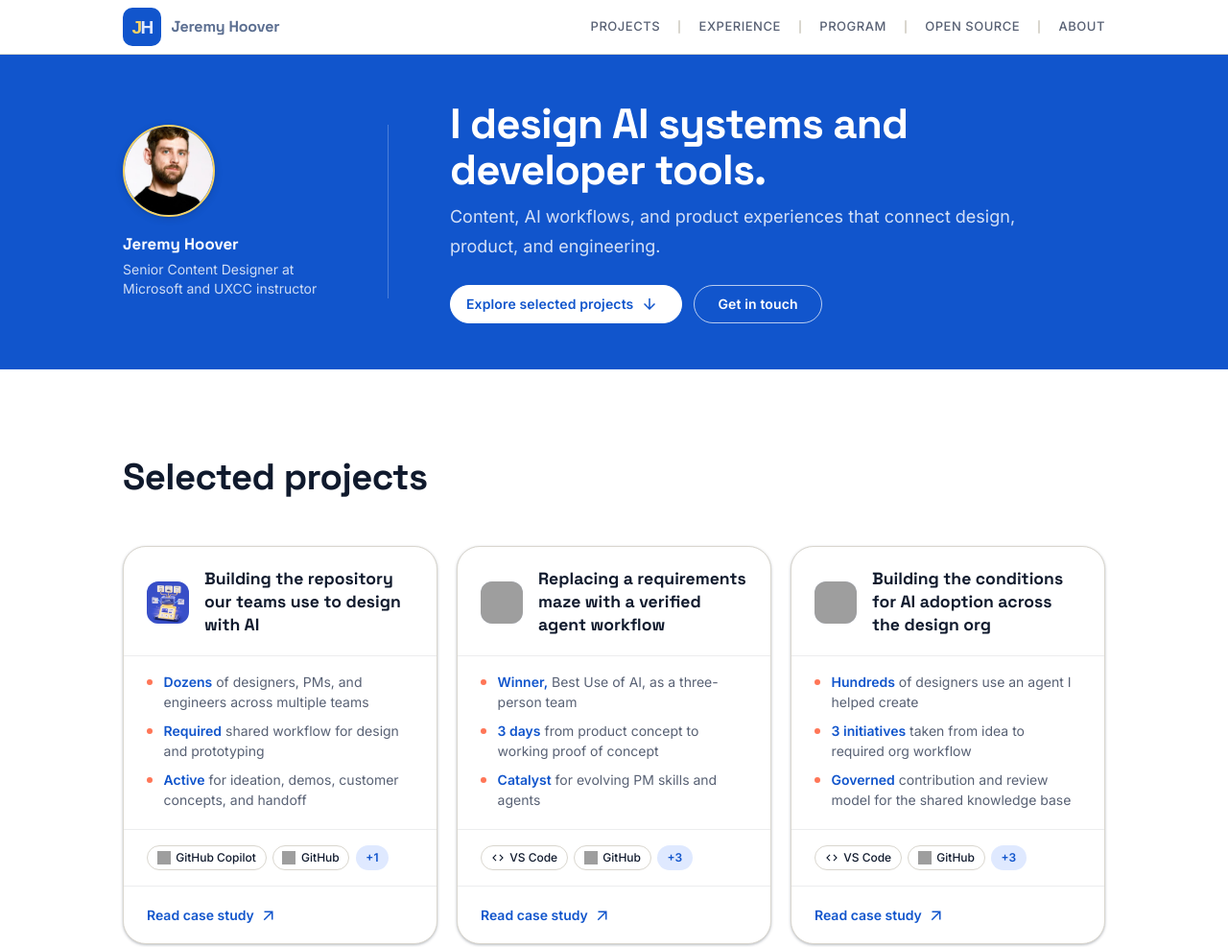
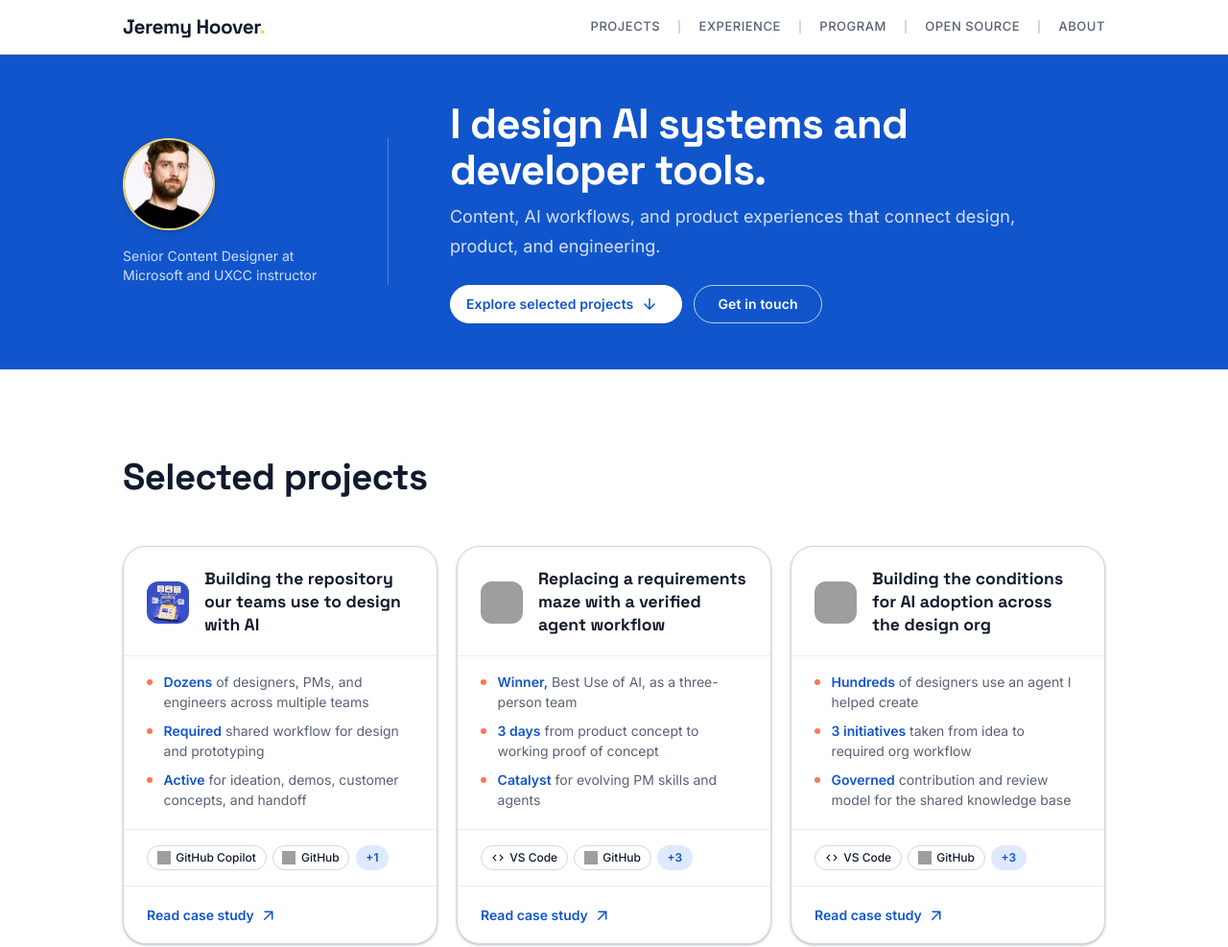
Before and after one commit to jeremydhoover-blip/portfolio, an Astro site: page / in a window 1280 px wide. Shown: the top 987 px of the page at 96% size. Built offline with nearby package versions, Linux system fonts and the light colour scheme; Astro itself is replaced by a stand-in of ours; grey boxes are pictures that could not be loaded.

Commit message:
Replace the header tile with a name wordmark
The header now shows "Jeremy Hoover." in type with a yellow period instead
of the blue JH tile, and the hero no longer repeats the name above the role.

Co-Authored-By: Claude Opus 5.5 <noreply@anthropic.com>

```diff
--- a/src/layouts/Base.astro
+++ b/src/layouts/Base.astro
@@ -38,8 +38,7 @@ const favicon = `${base}/images/brand-icon.svg?v=4`;
     <nav class="nav" aria-label="Primary navigation">
       <div class="container nav__inner">
         <a href={`${base}/`} class="nav__logo" aria-label="Jeremy Hoover, home">
-          <img src={favicon} alt="" width="48" height="48" />
-          <span>Jeremy Hoover</span>
+          <span class="nav__wordmark">Jeremy Hoover<span class="nav__dot" aria-hidden="true">.</span></span>
         </a>
         <ul class="nav__links">
           <li><a href={`${base}/#projects`}>Projects</a></li>
--- a/src/pages/index.astro
+++ b/src/pages/index.astro
@@ -12,7 +12,6 @@ const base = import.meta.env.BASE_URL.replace(/\/$/, '');
       <div class="hero__id">
         <img class="hero__avatar" src={`${base}/images/jeremy-hoover.jpg`} alt="Jeremy Hoover" width="72" height="72" />
         <div>
-          <p class="hero__who">Jeremy Hoover</p>
           <p class="hero__role">Senior Content Designer at Microsoft and UXCC instructor</p>
         </div>
       </div>
--- a/src/styles/global.css
+++ b/src/styles/global.css
@@ -714,3 +714,10 @@ body .case-study .outcome__label { margin-top: 0.2rem; font-size: 0.8125rem; lin
 @media (max-width: 640px) {
   body .case-study[class*='case-study--'] .outcome + .outcome { border-left: 0 !important; border-top: 1px solid rgba(255,255,255,0.18) !important; }
 }
+
+/* Header wordmark: the name in type, no icon tile */
+.nav__logo { color: var(--portfolio-ink); }
+.nav__logo:hover { color: var(--portfolio-ink); }
+.nav__wordmark { font-family: var(--f-heading); font-size: 1.3rem; font-weight: 700; letter-spacing: -0.02em; line-height: 1; }
+.nav__dot { color: var(--portfolio-yellow); transition: color 160ms ease; }
+.nav__logo:hover .nav__dot { color: var(--portfolio-blue); }
```
